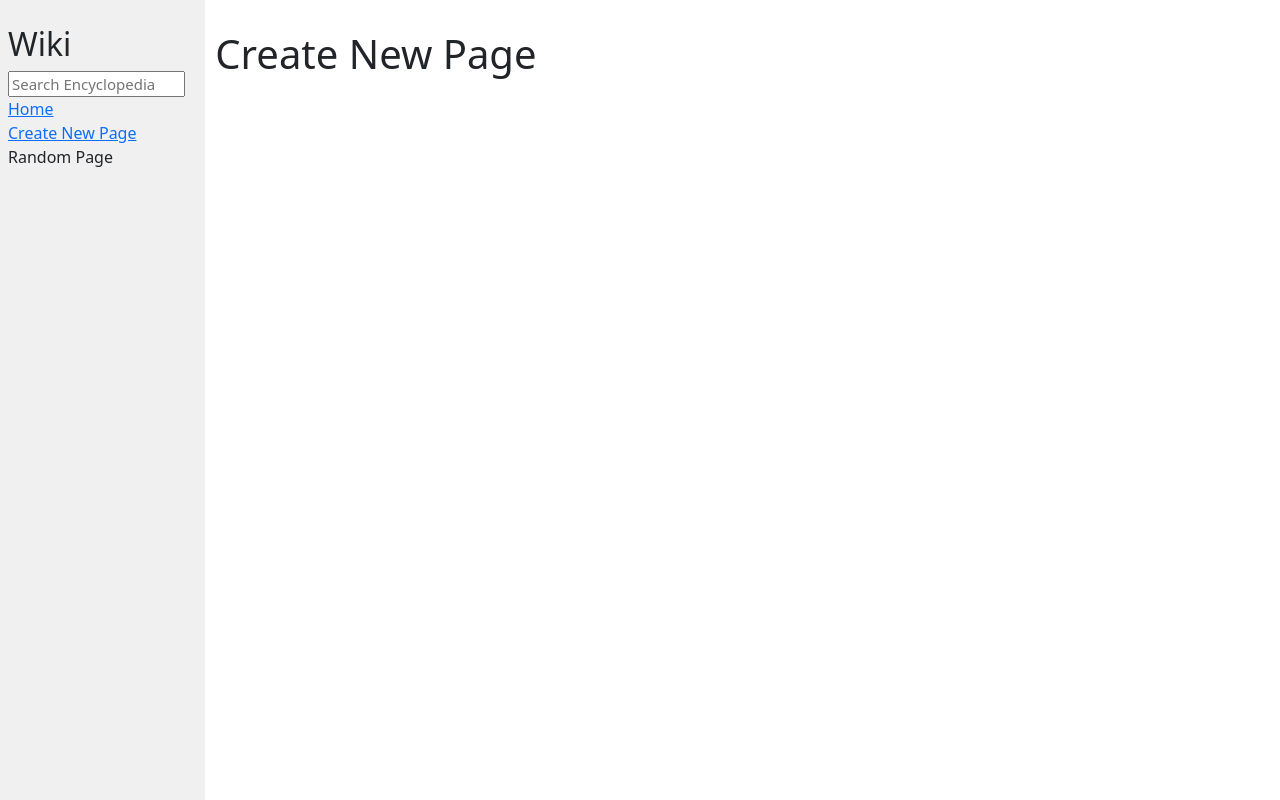
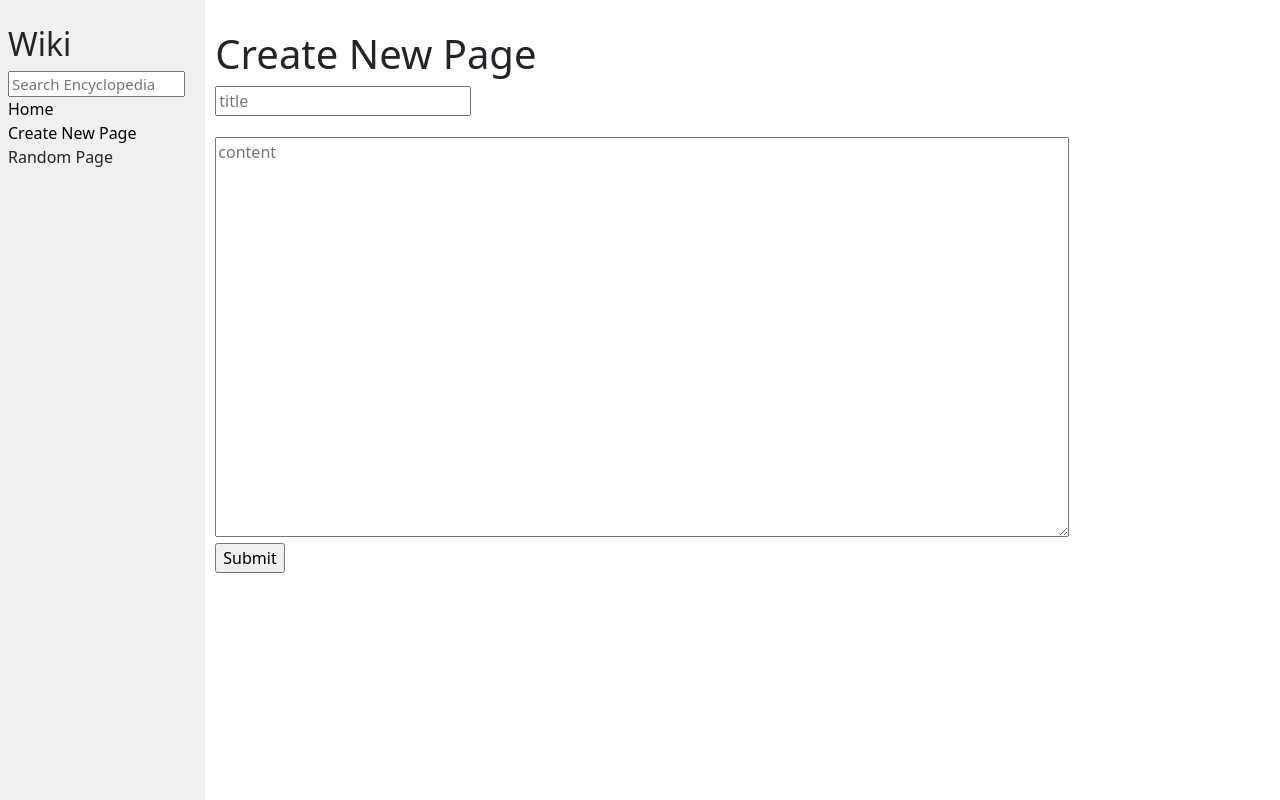
Before and after one commit to minprog-platforms/project-wiki-django-CamideK55, a Django app: page /create in a window 1280 px wide. Run offline with Django 3.2, Linux system fonts and the light colour scheme.

Commit message:
search page

```diff
--- a/encyclopedia/static/encyclopedia/styles.css
+++ b/encyclopedia/static/encyclopedia/styles.css
@@ -12,9 +12,15 @@ h1 {
     padding-top: 20px;
 }
 
+a {
+  text-decoration: none;
+  color: black;
+}
+
 textarea {
-    height: 90vh;
+    height: 50vh;
     width: 80%;
+    margin-top: 2%;
 }
 
 .main {
@@ -36,3 +42,15 @@ textarea {
 .sidebar h2 {
     margin-top: 5px;
 }
+
+#name_page {
+    width: 20vw;
+}
+
+a{
+  text-decoration: none;
+}
+
+#error {
+    text-align: center;
+}
--- a/encyclopedia/templates/encyclopedia/create.html
+++ b/encyclopedia/templates/encyclopedia/create.html
@@ -1,4 +1,5 @@
 {% extends "encyclopedia/layout.html" %}
+{% load static %}
 
 {% block title %}
     Encyclopedia
@@ -6,4 +7,11 @@
 
 {% block body %}
     <h1>Create New Page</h1>
+    <form action="" method="post">
+        {% csrf_token %}
+        <input id="name_page" type="text" name="title" placeholder="title">
+        <textarea name="content" placeholder="content" rows="8" cols="50"></textarea>
+        <br>
+        <input type="submit" value="Submit">
+    </form>
 {% endblock %}
--- a/encyclopedia/templates/encyclopedia/layout.html
+++ b/encyclopedia/templates/encyclopedia/layout.html
@@ -12,7 +12,8 @@
         <div class="row">
             <div class="sidebar col-lg-2 col-md-3">
                 <h2>Wiki</h2>
-                <form>
+                <form action="" method="post">
+                    {% csrf_token %}
                     <input class="search" type="text" name="q" placeholder="Search Encyclopedia">
                 </form>
                 <div>
--- a/encyclopedia/views.py
+++ b/encyclopedia/views.py
@@ -7,11 +7,37 @@ from markdown2 import markdown
 from . import util
 
 def index(request):
+    if request.method == "POST":
+        title = request.POST["q"]
+        if title in util.list_entries():
+            content = util.get_entry(title)
+            return render(request, "encyclopedia/wiki.html", {
+                "title": title,
+                "content": markdown(content),
+            })
+        else:
+            return render(request, "encyclopedia/error2.html", {
+            })
+
     return render(request, "encyclopedia/index.html", {
-        "entries": util.list_entries()
+    "entries": util.list_entries()
     })
 
 def create(request):
+    if request.method == "POST":
+        title = request.POST["title"]
+        content = request.POST["content"]
+        content = "#" + title + "\n" + content
+
+        if title in util.list_entries():
+            return render(request, "encyclopedia/error.html", {
+            })
+
+        util.save_entry(title, content)
+        return render(request, "encyclopedia/wiki.html", {
+            "content": markdown(content),
+            "title": title
+        })
     return render(request, "encyclopedia/create.html", {
     })
 
```
Also changed, not shown: encyclopedia/templates/encyclopedia/error.html (added, +15 -0 lines), encyclopedia/templates/encyclopedia/error2.html (added, +15 -0 lines), entries/Arda.md (added, +2 -0 lines), entries/Mart.md (added, +2 -0 lines).
